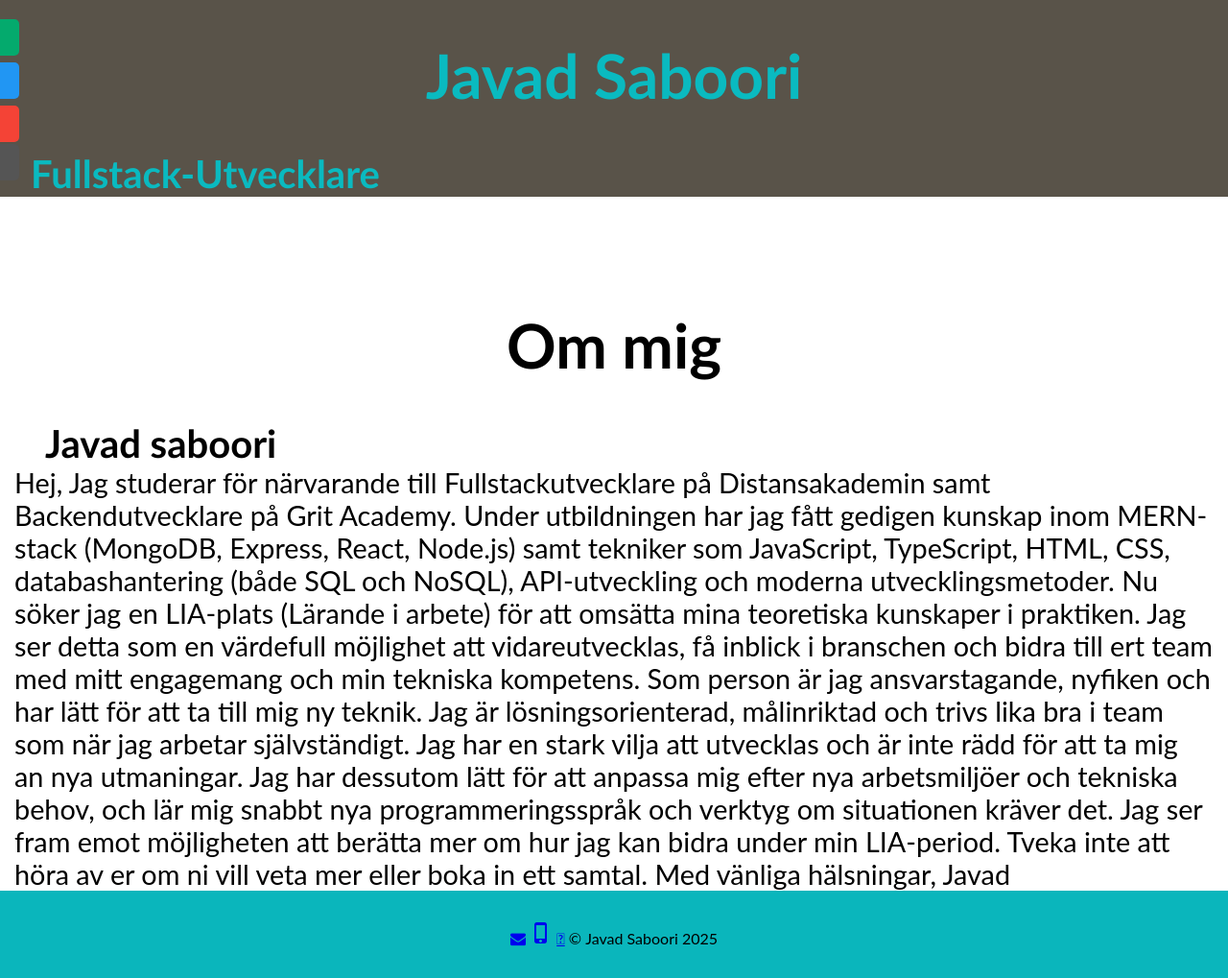
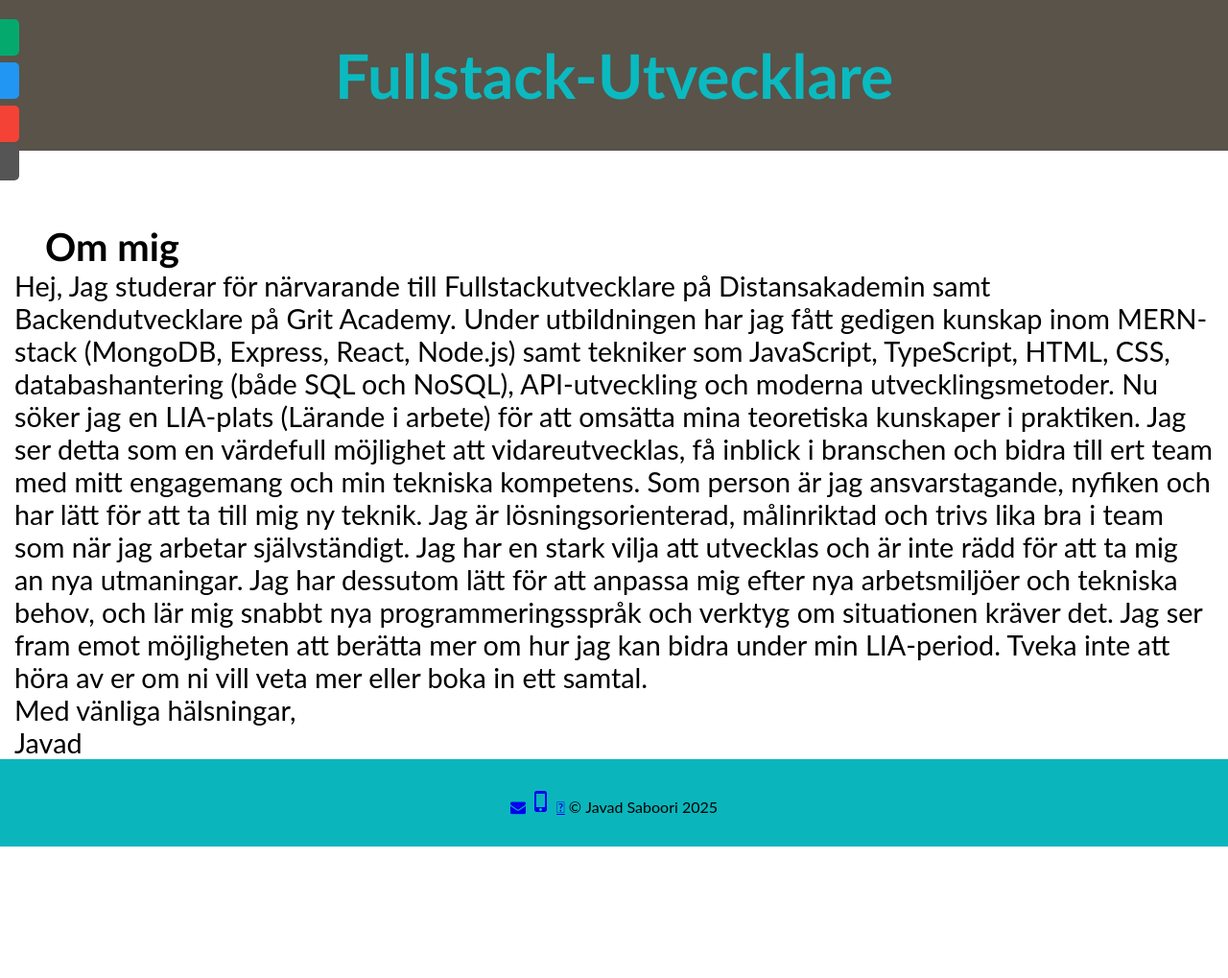
Before and after one commit to SabooriJavad/SabooriJavad.github.io, a website: page about.html in a window 1280 px wide. Shown: the whole page at 96% size. After the commit the page ends 882 px from the top, so only its background shows below. Drawn offline with Linux system fonts and the light colour scheme.

Commit message:
Update about.html

```diff
--- a/about.html
+++ b/about.html
@@ -10,9 +10,9 @@
 </head>
 <body>
     <header>
+         <h1>Fullstack-Utvecklare</h1>
 
-     <h1>Javad Saboori</h1>
-     <h2>Fullstack-Utvecklare</h2>
+
 
     </header>
 
@@ -41,8 +41,8 @@
 
 <main>
     <div class="container-1">
-    <h1>Om mig</h1>
-    <h2>Javad saboori</h2>
+    <h2>Om mig</h2>
+
     <p class="text">
        Hej,
 
@@ -53,9 +53,9 @@ Nu söker jag en LIA-plats (Lärande i arbete) för att omsätta mina teoretiska
 Som person är jag ansvarstagande, nyfiken och har lätt för att ta till mig ny teknik. Jag är lösningsorienterad, målinriktad och trivs lika bra i team som när jag arbetar självständigt. Jag har en stark vilja att utvecklas och är inte rädd för att ta mig an nya utmaningar.
 Jag har dessutom lätt för att anpassa mig efter nya arbetsmiljöer och tekniska behov, och lär mig snabbt nya programmeringsspråk och verktyg om situationen kräver det.
 
-Jag ser fram emot möjligheten att berätta mer om hur jag kan bidra under min LIA-period. Tveka inte att höra av er om ni vill veta mer eller boka in ett samtal.
+Jag ser fram emot möjligheten att berätta mer om hur jag kan bidra under min LIA-period. Tveka inte att höra av er om ni vill veta mer eller boka in ett samtal.<br/>
 
-Med vänliga hälsningar,
+Med vänliga hälsningar,<br/>
 Javad
 
 
```
